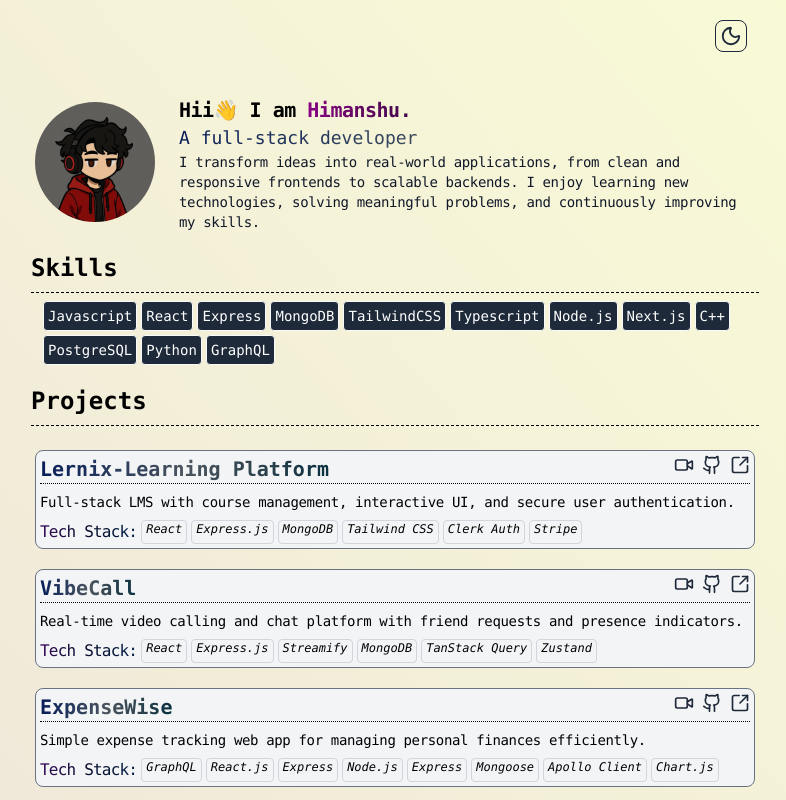
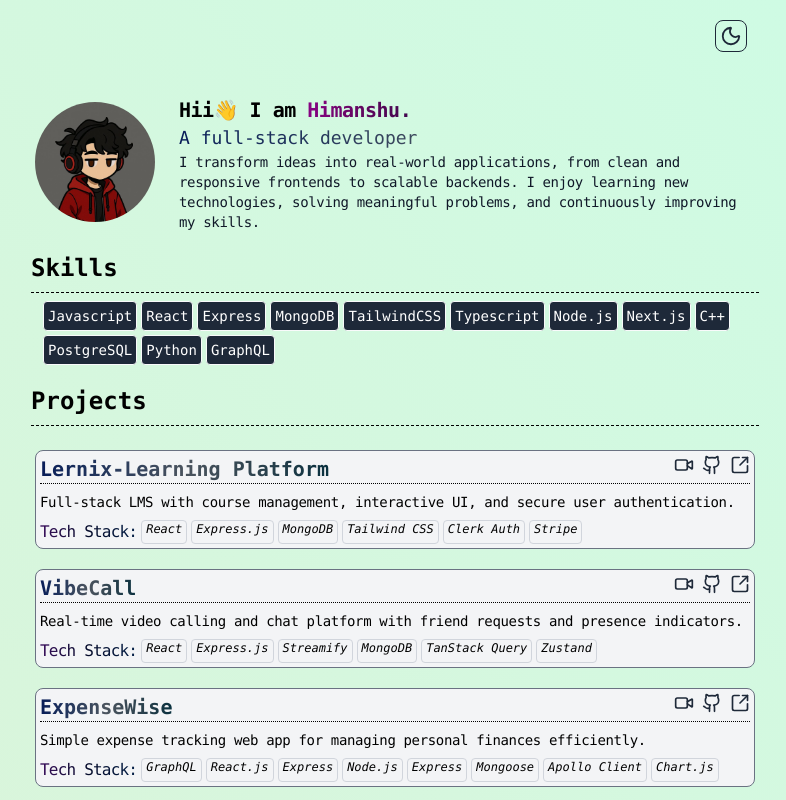
Before and after one commit to himanshur4/portfolio-v1, a React (Vite) app: page / in a window 1280 px wide. Shown: the top 800 px of the page, without its empty margins (245-1031 px from the left). Built offline with nearby package versions, Linux system fonts and the light colour scheme.

Commit message:
fix: restore original background gradient colors in App component for consistency

```diff
--- a/src/App.jsx
+++ b/src/App.jsx
@@ -2,7 +2,7 @@ import Home from './pages/Home'
 
 const App = () => {
   return (
-    <div className='flex justify-center min-h-screen dark:bg-gradient-to-br dark:from-[#000000] dark:to-[rgb(6,78,20)] bg-gradient-to-bl from-[#fafdd6] to-[#ebdfda] font-mono font-medium'>
+    <div className='flex justify-center min-h-screen dark:bg-gradient-to-br dark:from-[#000000] dark:to-[rgb(3,64,15)] bg-gradient-to-bl from-[#cdfce5] to-[#def2d7] font-mono font-medium'>
       <Home/>
     </div>
   )
```
